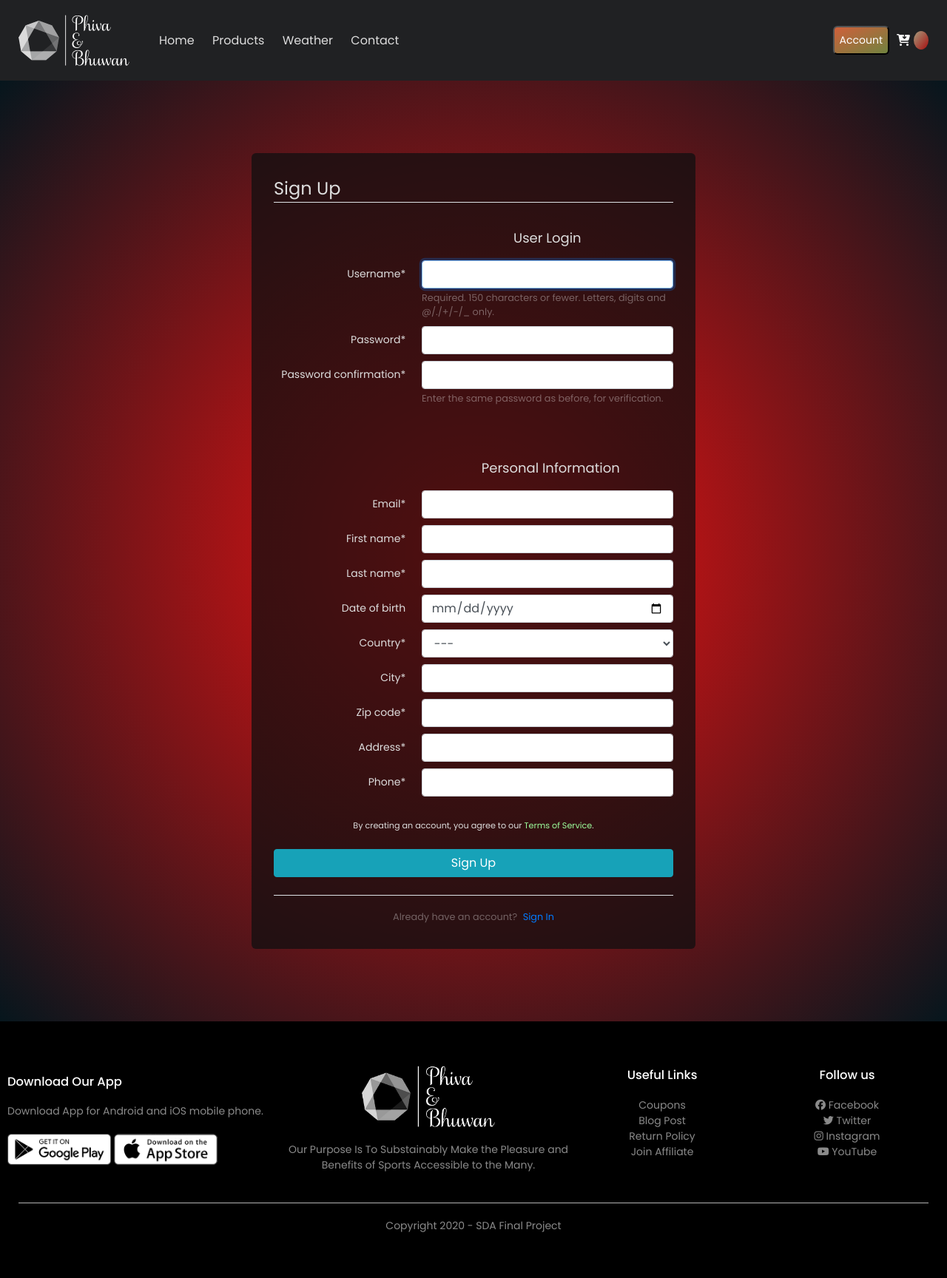
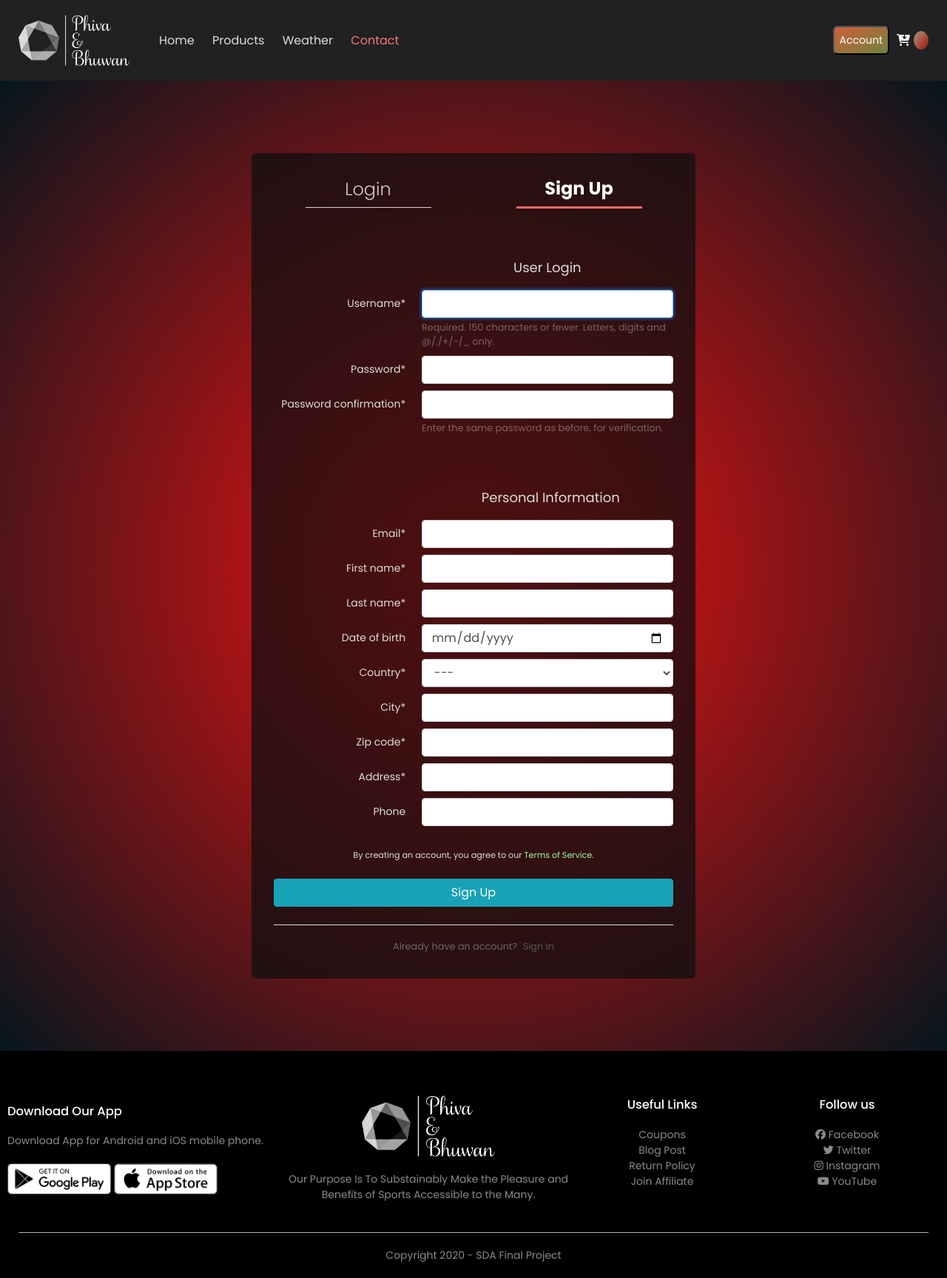
Before and after one commit to PhiVaLo/final_project2, a Django app: page /register/ in a window 1280 px wide. Shown: the whole page at 74% size. Before the commit the page ends 1666 px from the top, so only its background shows below. Run offline with Django 3.2, Linux system fonts and the light colour scheme; some libraries are stand-ins or nearby versions.

Commit message:
New Layout changes - 3

```diff
--- a/online_store/static/css/styles_new.css
+++ b/online_store/static/css/styles_new.css
@@ -119,7 +119,8 @@ nav ul li {
 }
 
 a {
-    text-decoration: none;
+    color: #555;
+    text-decoration: none !important;
 }
 
 p {
@@ -916,8 +917,27 @@ tr > th:last-child {
 .alert.alert-block.alert-danger {
     padding-left: 30px;
     font-size: 13px;
+}
 
+/* ----------------------- */
+/* Login - Sign Up */
+.login-active {
+    border-bottom: 3px solid rgb(243, 106, 106);
+    text-align: center;
+    padding-bottom: 6px;
+    color: rgb(255, 255, 255);
+    font-weight: 600;
+    cursor: pointer;
 }
+.login-disabled {
+    border-bottom: 1px solid rgba(255, 255, 255, 0.796);
+    text-align: center;
+    padding-bottom: 6px;
+    color: rgba(255, 255, 255, 0.796);
+    font-weight: 300;
+    cursor: pointer;
+}
+
 
 
 /* ================================================================================ */
--- a/online_store/store/templates/store/base.html
+++ b/online_store/store/templates/store/base.html
@@ -3,7 +3,6 @@
 <html lang="en">
 
 <head>
-    {% block head0 %}{% endblock head0 %}
 
 
     <meta charset="UTF-8">
@@ -17,9 +16,9 @@
     <script src="https://code.jquery.com/jquery-3.5.1.min.js"></script>
 
     <!-- Bootstrap - https://www.bootstrapcdn.com/ -->
-    {% comment %}
+    {% block no-bootstrap %}
     <link rel="stylesheet" href="https://stackpath.bootstrapcdn.com/bootstrap/4.5.2/css/bootstrap.min.css">
-    {% endcomment %}
+    {% endblock no-bootstrap %}
 
     {% comment %}
     <link rel="stylesheet" type="text/css" href="{% static 'css/store.css' %}"> {% endcomment %}
@@ -206,7 +205,7 @@
                         <li id="home"><a href="{% url 'home' %}">Home</a></li>
                         <li id="store"><a href="{% url 'store' %}">Products</a></li>
                         <li><a href="{% url 'weather' %}">Weather</a></li>
-                        <li><a href="">Contact</a></li>
+                        <li><a class="red" href="">Contact</a></li>
                     </ul>
                 </nav>
 
@@ -233,7 +232,7 @@
                             <hr class="line">
                             <a href="{% url 'store' %}"><i class="fas fa-cart-arrow-down"></i> Store </a>
                             <a href="{% url 'cart' %}"><i class="fas fa-shopping-basket"></i> Cart </a>
-                            <a href="{% url 'checkout' %}"><i class="fas fa-credit-card"></i> Checkout </a>
+                            <a class="red" href="{% url 'checkout' %}"><i class="fas fa-credit-card"></i> Checkout </a>
                         </div>
                     </li>
                 </ul>
@@ -252,7 +251,7 @@
                             <hr class="line">
                             <a href="{% url 'store' %}"><i class="fas fa-cart-arrow-down"></i> Store </a>
                             <a href="{% url 'cart' %}"><i class="fas fa-shopping-basket"></i> Cart </a>
-                            <a href="{% url 'checkout' %}"><i class="fas fa-credit-card"></i> Checkout </a>
+                            <a class="red" href="{% url 'checkout' %}"><i class="fas fa-credit-card"></i> Checkout </a>
                         </div>
                     </li>
                 </ul>
--- a/online_store/store/templates/store/cart.html
+++ b/online_store/store/templates/store/cart.html
@@ -1,5 +1,7 @@
 {% extends 'store/base.html' %}
 {% load static %}
+
+{% block no-bootstrap %}{% endblock no-bootstrap %}
 
 {% block content %}
 {% comment %}
--- a/online_store/store/templates/store/home.html
+++ b/online_store/store/templates/store/home.html
@@ -1,5 +1,7 @@
 {% extends 'store/base.html' %}
 {% load static %}
+
+{% block no-bootstrap %}{% endblock no-bootstrap %}
 
 {% block head %}
 {% comment %}
@@ -209,7 +211,7 @@
                     <small>The Mi Smart Band 4 features a 39.9% larger (than Mi Band 3) AMOLED color full-touch display
                         with adjustable brightness, so everything is clear as can be.</small>
                     <br>
-                    <a href="" class="btn">Buy Now &#8594;</a>
+                    <a href="" class="btn-1">Buy Now &#8594;</a>
                 </div>
             </div>
         </div>
--- a/online_store/store/templates/store/store.html
+++ b/online_store/store/templates/store/store.html
@@ -11,7 +11,7 @@
 {% endblock search-bar %}
 
 
-
+{% block no-bootstrap %}{% endblock no-bootstrap %}
 
 
 {% block head %}
--- a/online_store/users/forms.py
+++ b/online_store/users/forms.py
@@ -40,7 +40,7 @@ class UserRegisterForm(UserCreationForm):
     # address2 = forms.CharField(max_length=200, required=False)
 
     phone_regex = RegexValidator(regex=r"^[+]*[(]{0,1}[0-9]{1,4}[)]{0,1}[-\s\./0-9]*$", message=("Enter a valid international mobile phone number starting with +(country code)"))
-    phone = forms.CharField(validators=[phone_regex], max_length=17)
+    phone = forms.CharField(validators=[phone_regex], max_length=17, required=False)
 
     # additional_information = forms.CharField(max_length=2000, widget=forms.Textarea)
 
--- a/online_store/users/templates/registration/password_change_form.html
+++ b/online_store/users/templates/registration/password_change_form.html
@@ -23,7 +23,7 @@
     <div class="container">
         <div class="row">
 
-            <div class="box-element box-element2 dark2">
+            <div class="box-element1 box-element2 dark2">
                 <form action="" method="POST">
                     {% csrf_token %}
                     <fieldset class="form-group">
--- a/online_store/users/templates/registration/password_reset_confirm.html
+++ b/online_store/users/templates/registration/password_reset_confirm.html
@@ -3,7 +3,7 @@
 {% load crispy_forms_tags %}
 
 {% block content %}
-<div class="box-element box-element dark">
+<div class="box-element1 box-element2 dark">
 
     {% if validlink %}
     <form method="POST" action="">
--- a/online_store/users/templates/registration/password_reset_form.html
+++ b/online_store/users/templates/registration/password_reset_form.html
@@ -2,7 +2,8 @@
 {% load crispy_forms_tags %}
 
 {% block content %}
-<div class="box-element dark">
+
+<div class="box-element1 dark">
     <form action="" method="POST">
         {% csrf_token %}
         <fieldset class="form-group">
--- a/online_store/users/templates/users/profile.html
+++ b/online_store/users/templates/users/profile.html
@@ -2,10 +2,6 @@
 {% load crispy_forms_tags %}
 {% load static %}
 
-{% block head0 %}
-<!-- Bootstrap - https://www.bootstrapcdn.com/ -->
-<link rel="stylesheet" href="https://stackpath.bootstrapcdn.com/bootstrap/4.5.2/css/bootstrap.min.css">
-{% endblock head0 %}
 {% block head %}
 <link rel="stylesheet" type="text/css" href="{% static 'css/forms.css' %}">
 <style>
--- a/online_store/users/templates/users/register.html
+++ b/online_store/users/templates/users/register.html
@@ -1,12 +1,6 @@
 {% extends 'store/base.html' %}
 {% load crispy_forms_tags %}
 {% load static %}
-
-
-{% block head0 %}
-<!-- Bootstrap - https://www.bootstrapcdn.com/ -->
-<link rel="stylesheet" href="https://stackpath.bootstrapcdn.com/bootstrap/4.5.2/css/bootstrap.min.css">
-{% endblock head0 %}
 
 {% block head %}
 <link rel="stylesheet" type="text/css" href="{% static 'css/forms.css' %}">
@@ -61,7 +55,25 @@
                 <form method="post" action="">
                     {% csrf_token %}
                     <fieldset class="form-group">
-                        <legend class="border-bottom mb-4 center">Sign Up</legend>
+
+
+
+
+                        <div class="row pb-5">
+                            <div class="col-2" style="min-width: 200px">
+                                <a href="{% url 'login' %}">
+                                    <legend class="login-disabled">Login</legend>
+                                </a>
+                            </div>
+                            <div class="col-2" style="min-width: 200px">
+                                <a href="{% url 'register' %}">
+                                    <legend class="login-active"><b>Sign Up</b></legend>
+                                </a>
+                            </div>
+                        </div>
+
+
+                        {% comment %} <legend class="border-bottom mb-4 center">Sign Up</legend> {% endcomment %}
                         {{ form|crispy }}
                         {% comment %} {{ form.username|as_crispy_field }}
                         {{ form.password1|as_crispy_field }}
--- a/online_store/weather/templates/weather/weather_api.html
+++ b/online_store/weather/templates/weather/weather_api.html
@@ -1,8 +1,4 @@
 {% extends 'store/base.html' %}
-{% block head0 %}
-<!-- Bootstrap - https://www.bootstrapcdn.com/ -->
-<link rel="stylesheet" href="https://stackpath.bootstrapcdn.com/bootstrap/4.5.2/css/bootstrap.min.css">
-{% endblock head0 %}
 {% block head %}
 <style>
     .flexbox {
```
Also changed, not shown: online_store/store/templates/store/product_detail.html (+7 -2 lines), online_store/users/templates/registration/login.html (+17 -5 lines), online_store/users/templates/registration/password_change_done.html (+15 -6 lines).
